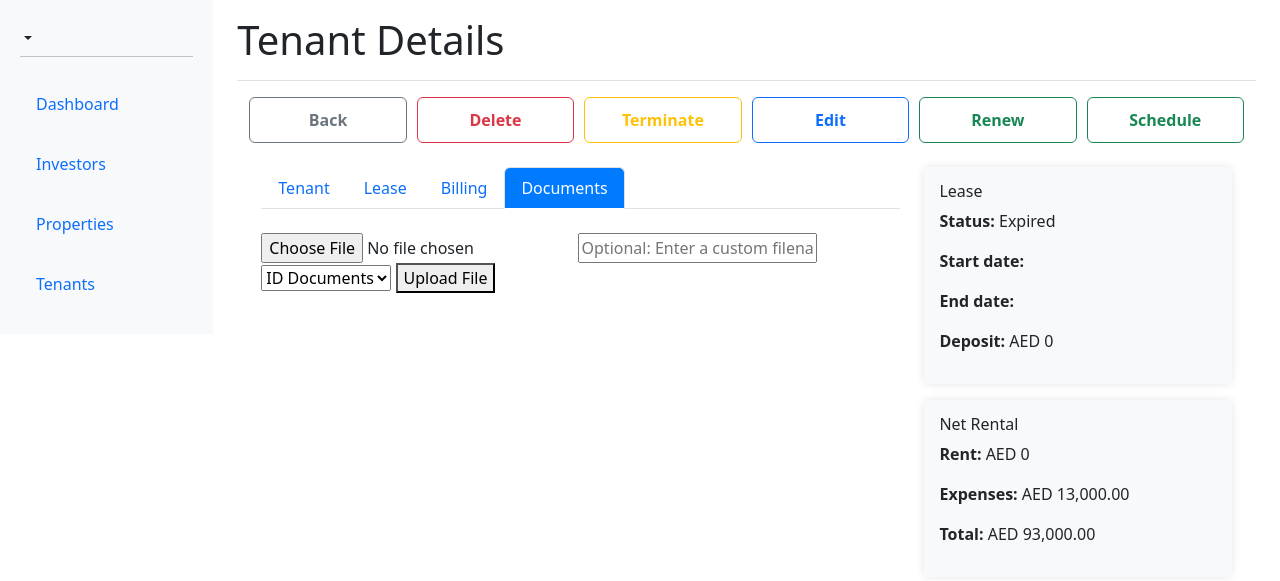
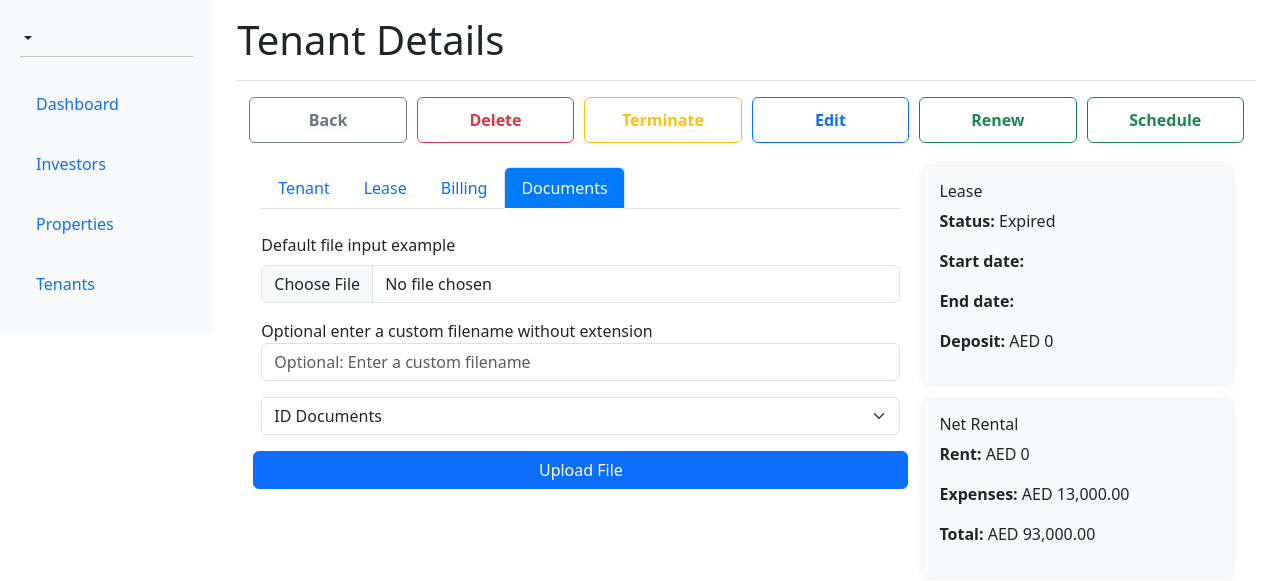
Before and after one commit to MY0usuf/Real-Estate-Management, a Flask app: template app/templates/view_tenant.html in a window 1280 px wide, after a click on "Documents". Shown: the top 581 px of the page. Run offline with Flask 3, Linux system fonts and the light colour scheme; the template is opened without the code that fills it, so the values that code supplies are empty.

Commit message:
Updated required stuff

```diff
--- a/app/templates/base.html
+++ b/app/templates/base.html
@@ -9,6 +9,9 @@
     <style>
       .alert {
           animation: fadeOut 5s forwards;
+      }
+      .nav-link:hover{
+        background-color: rgb(143, 159, 249);
       }
 
       @keyframes fadeOut {
@@ -64,12 +67,12 @@
                           </a>
                       </li>
                       <li class="nav-item">
-                        <a class="nav-link {% if request.path == url_for('properties') %}active{% endif %}"  href="/properties" role="button" aria-haspopup="true" aria-expanded="false">
+                        <a class="nav-link {% if request.endpoint in ['properties','view_property','add_property'] %}active{% endif %}"  href="/properties" role="button" aria-haspopup="true" aria-expanded="false">
                           Properties
                         </a>
                       </li>
                       <li class="nav-item">
-                        <a class="nav-link {% if request.path == url_for('tenants') %}active{% endif %}" href="/tenants"  role="button" aria-haspopup="true" aria-expanded="false">
+                        <a class="nav-link {% if request.endpoint in ['tenants','view_tenant','add_tenant'] %}active{% endif %}" href="/tenants"  role="button" aria-haspopup="true" aria-expanded="false">
                           Tenants
                         </a>
                       </li>
--- a/app/templates/view_tenant.html
+++ b/app/templates/view_tenant.html
@@ -177,8 +177,6 @@
                         </form>
                     </div>
                     <div class="tab-pane fade" id="billing" role="tabpanel" aria-labelledby="billing-tab">
-                        <p>Billing details will be displayed here.</p>
-                        <h3>Billing</h3>
                         <div class="table-responsive">
                             <table class="table table-striped">
                                 <thead>
@@ -213,16 +211,24 @@
                     <div class="tab-pane fade" id="documents" role="tabpanel" aria-labelledby="documents-tab">
                         <br>
                         <!-- File Upload Form -->
-                        <form action="{{ url_for('upload_file', entity_type='tenant', entity_id=tenant.id) }}" method="POST" enctype="multipart/form-data">
-                            <input type="file" name="file" required>
-                            <input type="text" name="filename" placeholder="Optional: Enter a custom filename">
-                            <select name="file_tag" required>
-                                <option value="id_documents">ID Documents</option>
-                                <option value="id_documents">Contracts</option>
-                                <option value="miscellaneous">Miscellaneous</option>
-                                <!-- Add more options as needed -->
-                            </select>
-                            <button type="submit">Upload File</button>
+                        <form action="{{ url_for('upload_file', entity_type='tenant', entity_id=tenant.id) }}" method="POST" enctype="multipart/form-data" class="row g-3 justify-content-start">
+                                <div class="col-mb-3">
+                                    <label for="formFile" class="form-label">Default file input example</label>
+                                    <input class="form-control" type="file" id="formFile">
+                                </div>
+                                <div class="col-mb-6">
+                                    <label>Optional enter a custom filename without extension</label>
+                                    <input type="text" class="form-control" name="filename" placeholder="Optional: Enter a custom filename">
+                                </div>
+                                <div class="col-mb-6">
+                                    <select name="file_tag" class="form-select" required>
+                                        <option value="id_documents">ID Documents</option>
+                                        <option value="id_documents">Contracts</option>
+                                        <option value="miscellaneous">Miscellaneous</option>
+                                        <!-- Add more options as needed -->
+                                    </select>
+                                </div>
+                                <button type="submit" class="btn btn-primary">Upload File</button>
                         </form>
                     </div>
                 </div>
```
Also changed, not shown: app/templates/properties.html (+13 -2 lines), app/templates/tenants.html (+15 -2 lines).
